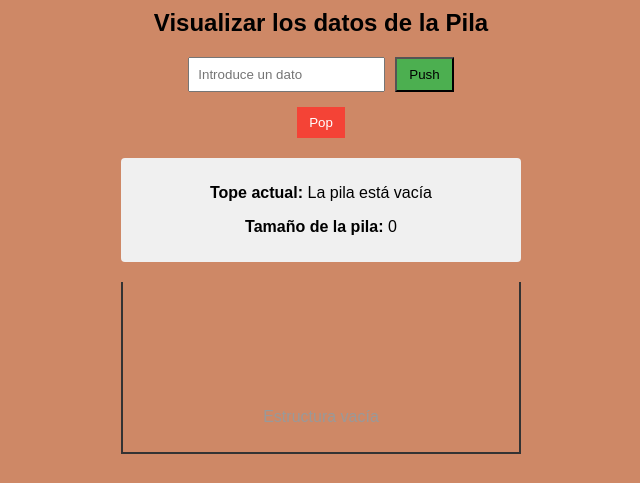
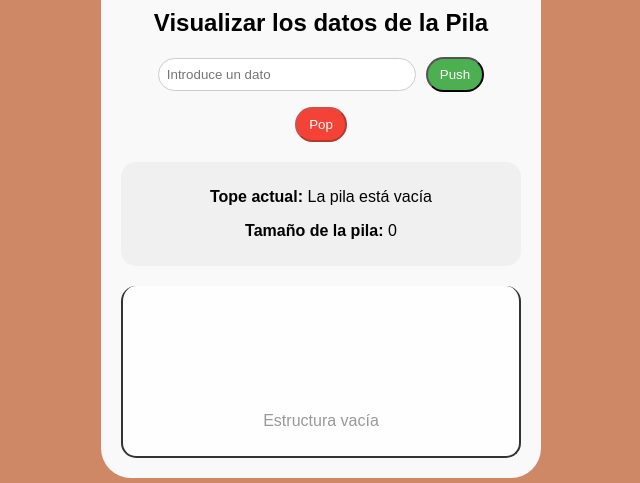
Before and after one commit to md85wzta/EsDatos-MiguelESalazarHidalgo, a React (Vite) app in the folder proyecto1/: page / in a window 1280 px wide. Shown: the part 782-1265 px from the top of the page, without its empty margins (319-959 px from the left). Built offline with nearby package versions, Linux system fonts and the light colour scheme.

Commit message:
ya sirve

```diff
--- a/proyecto1/src/componentes/pila.jsx
+++ b/proyecto1/src/componentes/pila.jsx
@@ -1,3 +1,4 @@
+//importar datos para simular una pila de datos
 import { useState } from "react";
 
 function Pila() {
@@ -26,10 +27,13 @@ function Pila() {
     <>
       <div
         style={{
+            marginTop: "20px",
           padding: "20px",
           fontFamily: "Arial, sans-serif",
           maxWidth: "400px",
           margin: "0 auto",
+          backgroundColor: "#f9f9f9",
+          borderRadius: "30px",
         }}
       >
         <h2>Visualizar los datos de la Pila</h2>
@@ -40,11 +44,11 @@ function Pila() {
             value={inputValue}
             onChange={(e) => setInputValue(e.target.value)}
             placeholder="Introduce un dato"
-            style={{ padding: "8px", marginRight: "10px" }}
+            style={{ padding: "8px", marginRight: "10px", borderRadius: "20px", border: "1px solid #ccc", width: "60%" }}
           />
           <button
             type="submit"
-            style={{ padding: "8px 12px", background: "#4CAF50" }}
+            style={{ padding: "8px 12px", background: "#4CAF50", borderRadius: "20px", color: "white", cursor: "pointer" }}
           >
             Push
           </button>
@@ -57,7 +61,7 @@ function Pila() {
             padding: "8px 12px",
             background: "#f44336",
             color: "white",
-            border: "none",
+            borderRadius: "20px",
             cursor: "pointer",
             marginBottom: "20px",
           }}
@@ -66,13 +70,13 @@ function Pila() {
         </button>
 
         {/* Información del tope y tamaño */}
-      <div style={{ marginBottom: '20px', backgroundColor: '#f0f0f0', padding: '10px', borderRadius: '4px' }}>
+      <div style={{ marginBottom: '20px', backgroundColor: '#f0f0f0', padding: '10px', borderRadius: '15px' }}>
         <p><strong>Tope actual:</strong> {elementoTope}</p>
         <p><strong>Tamaño de la pila:</strong> {stack.length}</p>
       </div>
 
       {/* Representación visual de la Pila */}
-      <div style={{ border: '2px solid #333', borderTop: 'none', padding: '10px', display: 'flex', flexDirection: 'column', gap: '5px', minHeight: '150px', justifyContent: 'end' }}>
+      <div style={{ border: '2px solid #333', borderTop: 'none', padding: '10px', display: 'flex', flexDirection: 'column', gap: '5px', minHeight: '150px', justifyContent: 'end', borderRadius: '15px', backgroundColor: '#ffffffe3' }}>
         {stack.length === 0 ? (
           <p style={{ textAlign: 'center', color: '#999' }}>Estructura vacía</p>
         ) : (
```
